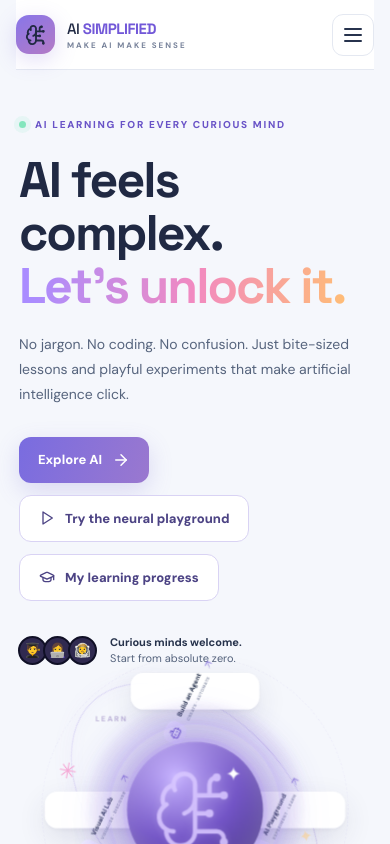
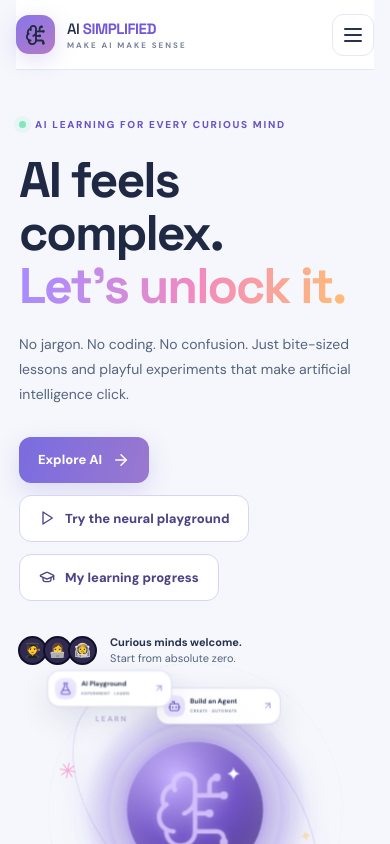
Before and after one commit to quantum-rakhi/ai-simplified, a React (Vite) app: page / in a window 390 px wide. Shown: the top 844 px of the page. Built offline with nearby package versions, Linux system fonts and the light colour scheme.

Commit message:
Replace spinning lab orbit with premium floating constellation cards

```diff
--- a/src/premium.css
+++ b/src/premium.css
@@ -1804,3 +1804,58 @@ body {
  .lab-orbit-two{right:-5px}.lab-orbit-four{left:-5px}
 }
 @media(prefers-reduced-motion:reduce){.lab-orbit-track,.lab-orbit-card-inner{animation:none!important}}
+
+
+/* REFINED HERO LAB CONSTELLATION — static orbit positions, gentle independent motion */
+.lab-orbit-track{display:none!important}
+.hero-art .lab-orbit-card{
+ position:absolute!important;z-index:4!important;display:block!important;
+ width:196px!important;min-width:0!important;padding:0!important;overflow:hidden!important;
+ border:1px solid rgba(218,214,242,.95)!important;border-radius:15px!important;
+ background:rgba(255,255,255,.94)!important;color:#29344e!important;text-align:left!important;
+ box-shadow:0 14px 38px rgba(48,48,91,.11),0 2px 7px rgba(48,48,91,.035)!important;
+ backdrop-filter:blur(18px)!important;cursor:pointer!important;
+ transition:box-shadow .25s ease,border-color .25s ease,background .25s ease!important;
+}
+.hero-art .lab-orbit-card-inner{
+ display:flex!important;align-items:center!important;gap:10px!important;
+ padding:11px 12px!important;animation:none!important;rotate:0deg!important;
+}
+.hero-art .lab-orbit-card b{display:block!important;color:#29344e!important;font-size:10px!important;font-weight:800!important;white-space:nowrap!important}
+.hero-art .lab-orbit-card small{display:block!important;margin-top:4px!important;color:#8992a8!important;font-size:7px!important;font-weight:850!important;letter-spacing:.8px!important;white-space:nowrap!important}
+.hero-art .lab-orbit-card-inner>svg{flex-shrink:0!important;margin-left:auto!important;color:#9381dc!important}
+.hero-art .lab-orbit-icon{display:grid!important;place-items:center!important;flex:0 0 31px!important;width:31px!important;height:31px!important;border-radius:10px!important;background:linear-gradient(145deg,#f0edff,#e5e0ff)!important;color:#705bd0!important}
+.hero-art .lab-orbit-one{top:10%!important;right:0!important;left:auto!important;bottom:auto!important;animation:lab-card-drift-a 6.2s ease-in-out infinite!important}
+.hero-art .lab-orbit-two{top:10%!important;left:0!important;right:auto!important;bottom:auto!important;animation:lab-card-drift-b 7s ease-in-out infinite!important}
+.hero-art .lab-orbit-three{bottom:10%!important;left:0!important;right:auto!important;top:auto!important;animation:lab-card-drift-c 6.7s ease-in-out infinite!important}
+.hero-art .lab-orbit-four{bottom:10%!important;right:0!important;left:auto!important;top:auto!important;animation:lab-card-drift-d 7.4s ease-in-out infinite!important}
+.hero-art .lab-orbit-card:hover{
+ z-index:8!important;border-color:#b8a8f1!important;background:#fff!important;
+ box-shadow:0 20px 46px rgba(87,67,160,.19)!important;scale:1.045!important;
+}
+.hero-art .brain-glow{z-index:2!important}
+.hero-art .orbit-one{width:430px!important;height:245px!important}
+.hero-art .orbit-two{width:355px!important;height:355px!important}
+@keyframes lab-card-drift-a{0%,100%{translate:0 0}50%{translate:0 -8px}}
+@keyframes lab-card-drift-b{0%,100%{translate:0 0}50%{translate:0 7px}}
+@keyframes lab-card-drift-c{0%,100%{translate:0 0}50%{translate:0 -7px}}
+@keyframes lab-card-drift-d{0%,100%{translate:0 0}50%{translate:0 8px}}
+@media(max-width:760px){
+ .hero-art .lab-orbit-card{width:174px!important}
+ .hero-art .lab-orbit-card-inner{gap:7px!important;padding:9px!important}
+ .hero-art .lab-orbit-card b{font-size:9px!important}
+ .hero-art .lab-orbit-card small{font-size:6px!important}
+ .hero-art .lab-orbit-one,.hero-art .lab-orbit-two{top:4%!important}
+ .hero-art .lab-orbit-three,.hero-art .lab-orbit-four{bottom:4%!important}
+ .hero-art .orbit-one{width:360px!important;height:220px!important}
+}
+@media(max-width:480px){
+ .hero-art .lab-orbit-card{width:150px!important}
+ .hero-art .lab-orbit-card-inner{gap:6px!important;padding:8px!important}
+ .hero-art .lab-orbit-card b{font-size:8px!important}
+ .hero-art .lab-orbit-card small{font-size:5px!important;letter-spacing:.4px!important}
+ .hero-art .lab-orbit-icon{width:26px!important;height:26px!important;flex-basis:26px!important}
+ .hero-art .lab-orbit-one,.hero-art .lab-orbit-four{right:-2px!important}
+ .hero-art .lab-orbit-two,.hero-art .lab-orbit-three{left:-2px!important}
+}
+@media(prefers-reduced-motion:reduce){.hero-art .lab-orbit-card{animation:none!important;transition:none!important}}
```
